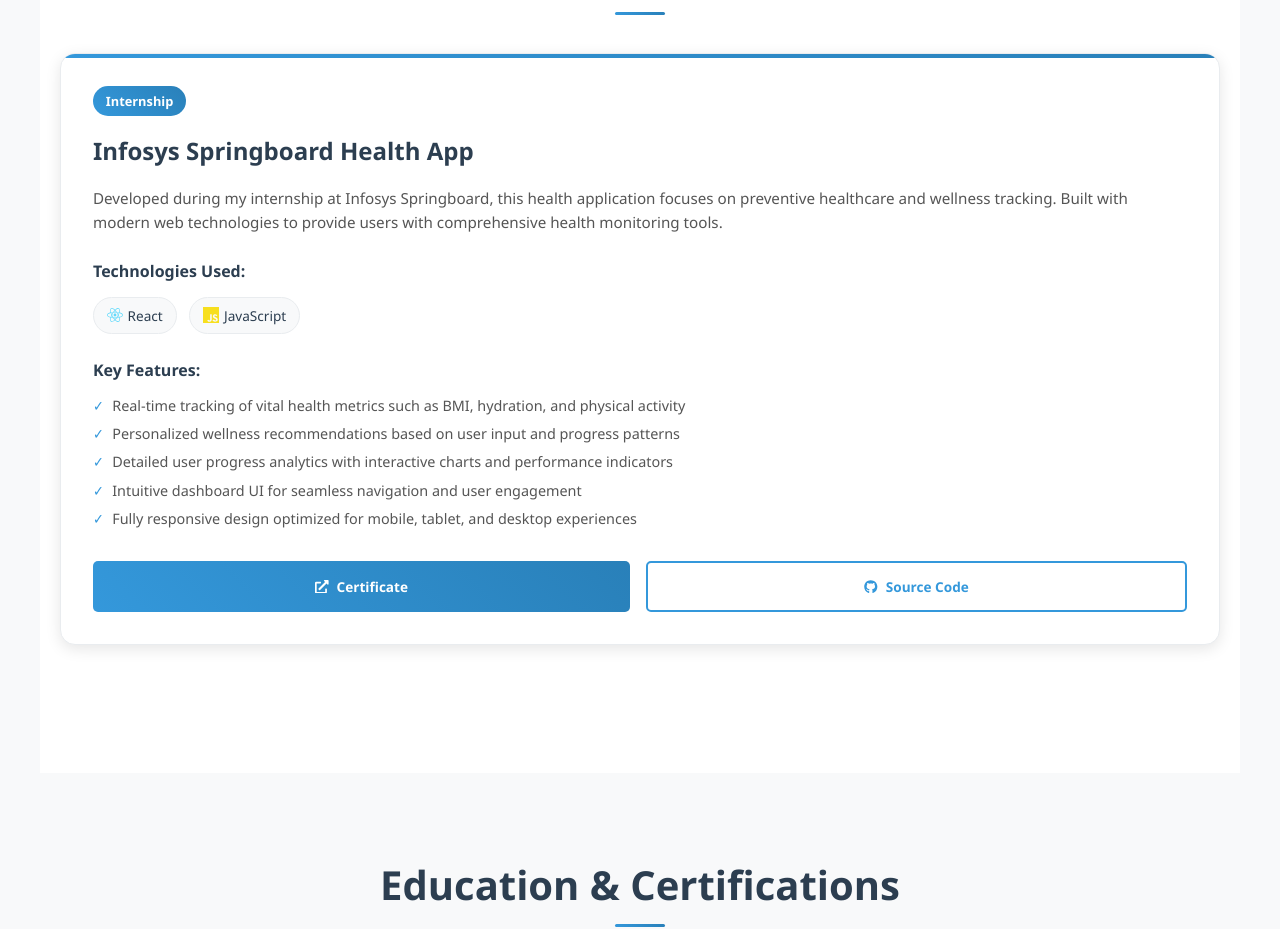
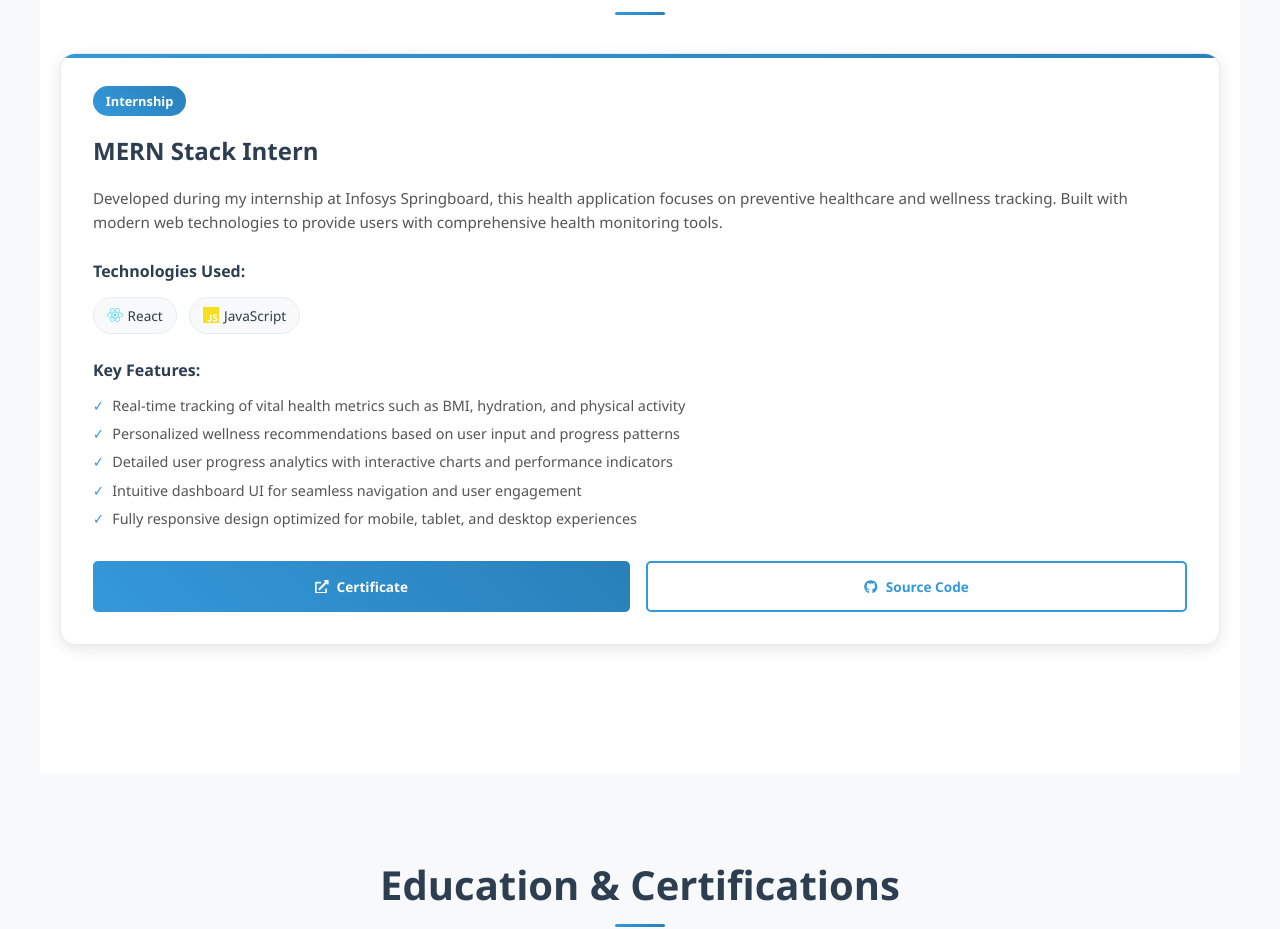
Before and after one commit to SrikanthKamalla/Portfolio, a React (Vite) app: page / in a window 1280 px wide. Shown: the part 4220-5149 px from the top of the page. Built offline with nearby package versions, Linux system fonts and the light colour scheme.

Commit message:
updated vercel.json

```diff
--- a/src/components/Internship.jsx
+++ b/src/components/Internship.jsx
@@ -6,7 +6,7 @@
 const Internship = () => {
   const internships = [
     {
-      title: "Infosys Springboard Health App",
+      title: "MERN Stack Intern",
       description:
         "Developed during my internship at Infosys Springboard, this health application focuses on preventive healthcare and wellness tracking. Built with modern web technologies to provide users with comprehensive health monitoring tools.",
       technologies: [
```
